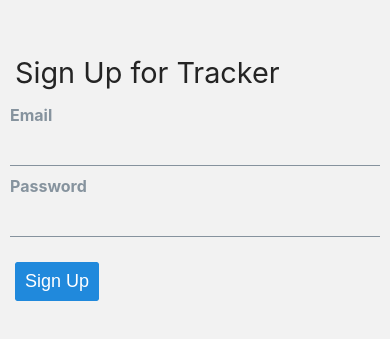
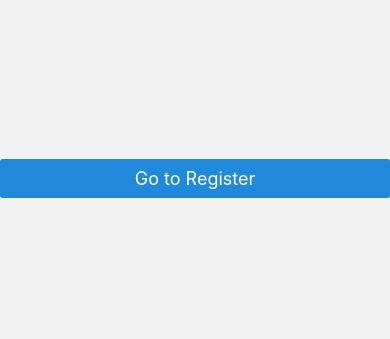
Before and after one commit to itzyashh/tracks, a React Native app: screen / in a window 390 px wide. Shown: the part 119-458 px from the top of the page. Built offline with nearby package versions, Linux system fonts and the light colour scheme.

Commit message:
add redux toolkit and axios

```diff
--- a/App.js
+++ b/App.js
@@ -1,54 +1,23 @@
-import { createStackNavigator } from '@react-navigation/stack';
+import { SafeAreaProvider } from "react-native-safe-area-context";
+import Login from "./src/screens/Login";
+import { Provider } from "react-redux";
+import store, { persistor } from "./src/redux/store";
+import Register from "./src/screens/Register";
+import { PersistGate } from "redux-persist/integration/react";
+import { MainNavigation } from "./src/naviagation/MainNavigation";
 
-import Login from './src/screens/Login';
-import Register from './src/screens/Register';
-import { createBottomTabNavigator } from '@react-navigation/bottom-tabs';
-import Account from './src/screens/Account';
-import TrackList from './src/screens/TrackList';
-import CreateTrack from './src/screens/CreateTrack';
-import TrackDetails from './src/screens/TrackDetails';
-import { NavigationContainer } from '@react-navigation/native';
-import { SafeAreaProvider } from 'react-native-safe-area-context';
-
-const Stack = createStackNavigator()
-const Tab = createBottomTabNavigator();
-
-const AuthStack = () => {
-  return (
-    <Stack.Navigator
-      screenOptions={{
-        headerShown: false
-      }}
-    >
-
-      <Stack.Screen name='Register' component={Register} />
-      <Stack.Screen name='Login' component={Login} />
-    </Stack.Navigator>
-  )
-}
-
-const AppStack = () => {
-  return (
-    <Tab.Navigator
-      screenOptions={{headerShown: false}}>
-      <Tab.Screen name='TrackList' component={TrackList} />
-      <Tab.Screen name='TrackDetails' component={TrackDetails} />
-      <Tab.Screen name='CreateTrack' component={CreateTrack} />
-      <Tab.Screen name='Profile' component={Account} />
-    </Tab.Navigator>
-  )
-}
 
 export default function App() {
 
-  const loggedIn = true
+
 
   return (
     <SafeAreaProvider>
-
-      <NavigationContainer>
-        {!loggedIn ? <AppStack /> : <AuthStack />}
-      </NavigationContainer>
+      <Provider store={store}>
+        <PersistGate persistor={persistor} loading={null} >
+          <MainNavigation />
+        </PersistGate>
+      </Provider>
     </SafeAreaProvider>
   );
 }
--- /dev/null
+++ b/src/api/tracker.js
@@ -0,0 +1,6 @@
+import axios from "axios";
+
+ export default axios.create({
+    // baseURL: 'https://7407-2401-4900-1c43-884f-6de5-ee0b-787d-3967.ngrok-free.app/',
+    baseURL: 'http://localhost:3000/',
+ })
--- /dev/null
+++ b/src/naviagation/MainNavigation.js
@@ -0,0 +1,65 @@
+import { createStackNavigator } from '@react-navigation/stack';
+
+import Login from '../screens/Login';
+import Register from '../screens/Register';
+import { createBottomTabNavigator } from '@react-navigation/bottom-tabs';
+import Account from '../screens/Account';
+import TrackList from '../screens/TrackList';
+import CreateTrack from '../screens/CreateTrack';
+import TrackDetails from '../screens/TrackDetails';
+import { NavigationContainer } from '@react-navigation/native';
+
+import { useSelector } from 'react-redux';
+
+
+const Stack = createStackNavigator()
+const Tab = createBottomTabNavigator();
+
+
+
+const AuthStack = () => {
+  return (
+    <Stack.Navigator
+      screenOptions={{
+        headerShown: false
+      }}
+    >
+
+      <Stack.Screen name='Login' component={Login} />
+      <Stack.Screen name='Register' component={Register} />
+    </Stack.Navigator>
+  )
+}
+
+const AppStack = () => {
+  return (
+    <Tab.Navigator
+      screenOptions={{headerShown: false}}>
+      <Tab.Screen name='TrackList' component={TrackList} />
+      <Tab.Screen name='TrackDetails' component={TrackDetails} />
+      <Tab.Screen name='CreateTrack' component={CreateTrack} />
+      <Tab.Screen name='Profile' component={Account} />
+    </Tab.Navigator>
+  )
+}
+
+export const MainNavigation = () => {
+  const user = useSelector(state => state.user)
+  return (
+
+      <NavigationContainer>
+        <Stack.Navigator
+          screenOptions={{
+            headerShown: false
+          }}
+        >
+          {user.isLogged ? (
+            <Stack.Screen name='AppStack' component={AppStack} />
+          ) : (
+            <Stack.Screen name='AuthStack' component={AuthStack} />
+          )}
+        </Stack.Navigator>
+      </NavigationContainer>
+
+  )
+}
--- /dev/null
+++ b/src/redux/UserReducer/reducer.js
@@ -0,0 +1,46 @@
+import { createSlice } from "@reduxjs/toolkit"
+
+
+const initialState = {
+    isLogged: false,
+    firstName: '',
+    lastName: '',
+    _id: '',
+    email: '',
+
+}
+
+const User = createSlice({
+    name: 'user',
+    initialState,
+    reducers: {
+        updateFirstName: (state, action) => {
+            state.firstName = action.payload.firstName
+        },
+        updateLastName: (state, action) => {
+            state.lastName = action.payload.lastName
+        },
+        updateEmail: (state, action) => {
+            state.email = action.payload.email
+        },
+        updateId: (state, action) => {
+            state._id = action.payload._id
+        },
+        updateIsLogged: (state, action) => {
+            state.isLogged = action.payload.isLogged
+        },
+        updateAll: (state, action) => {
+            state.firstName = action.payload.firstName
+            state.lastName = action.payload.lastName
+            state.email = action.payload.email
+            state._id = action.payload._id
+            state.isLogged = action.payload.isLogged
+        },
+
+
+    },
+})
+
+export const { updateFirstName, updateLastName, updateEmail, updateId, updateIsLogged, updateAll } = User.actions
+
+export default User.reducer
--- /dev/null
+++ b/src/redux/store.js
@@ -0,0 +1,31 @@
+import { combineReducers } from "redux";
+
+import User from "./UserReducer/reducer"
+import { configureStore } from "@reduxjs/toolkit";
+import logger from "redux-logger";
+import { persistReducer, persistStore } from "redux-persist";
+import AsyncStorage from "@react-native-async-storage/async-storage";
+
+const rootReducer = combineReducers({
+    user:User,
+})
+
+const config = {
+    key: 'root',
+    storage: AsyncStorage,
+    version: 1,
+}
+
+const persistedReducer = persistReducer(config, rootReducer)
+
+const store = configureStore({
+    reducer: persistedReducer,
+    middleware: (getDefaultMiddleware) => getDefaultMiddleware({
+        serializableCheck: false,
+    })
+        // .concat(logger),
+})
+
+export default store;
+
+export const persistor = persistStore(store)
--- /dev/null
+++ b/src/redux/types.js
@@ -0,0 +1,3 @@
+export default {
+    USER_LOGIN: 'USER_LOGIN',
+}
--- a/src/screens/Login.js
+++ b/src/screens/Login.js
@@ -1,12 +1,24 @@
-import { View, Text } from 'react-native'
+import { View, Text, StyleSheet } from 'react-native'
 import React from 'react'
+import { Button } from '@rneui/base'
 
-const Login = () => {
+const Login = ({navigation}) => {
+
+  const goToRegister = () => {
+    navigation.navigate('Register')
+  }
+
   return (
-    <View>
-      <Text>Login</Text>
+    <View style={styles.container}>
+      <Button title={'Go to Register'} onPress={goToRegister} />
     </View>
   )
 }
-
+const styles = StyleSheet.create({
+  container: {
+    justifyContent: 'center',
+    flex: 1,
+    marginBottom: 250,
+  }
+})
 export default Login
--- a/src/screens/Register.js
+++ b/src/screens/Register.js
@@ -1,19 +1,33 @@
-import { SafeAreaView, StyleSheet, View } from 'react-native'
+import { SafeAreaView, StyleSheet, TouchableOpacity } from 'react-native'
 import React from 'react'
 import { Button, Input, Text } from '@rneui/base'
 import Spacer from '../components/Spacer'
+import { useDispatch, useSelector } from 'react-redux'
+import { updateFirstName, updateIsLogged, updateLastName } from '../redux/UserReducer/reducer'
+import tracker from '../api/tracker'
 
 const Register = () => {
-
+  const dispatch = useDispatch()
   const [email, setEmail] = React.useState('')
   const [password, setPassword] = React.useState('')
 
+  const user = useSelector(state => state.user)
+
+  const onPress = async () => {
+    try {
+    const response = await tracker.post('/signup', { email, password })
+    console.log(response.data)
+    } catch (error) {
+      console.log(error)
+    }
+  }
+
   return (
     <SafeAreaView style={styles.container}>
+
       <Spacer>
         <Text h3 >Sign Up for Tracker</Text>
       </Spacer>
-
         <Input label='Email'
           value={email}
           onChangeText={setEmail}
@@ -31,7 +45,9 @@ const Register = () => {
          />
 
       <Spacer>
-        <Button title='Sign Up' />
+        <Button
+          onPress={onPress}
+         title='Sign Up' />
       </Spacer>
     </SafeAreaView>
   )
```
Also changed, not shown: package.json (+8 -1 lines), src/redux/UserReducer/action.js (added), 1 other file (tests, documents, lock files or other folders).
